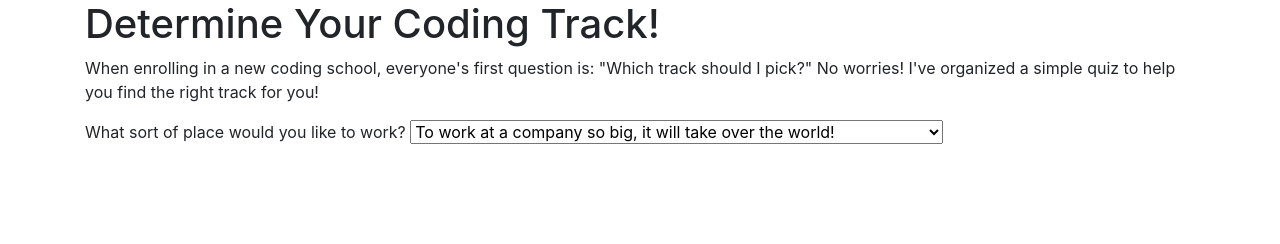
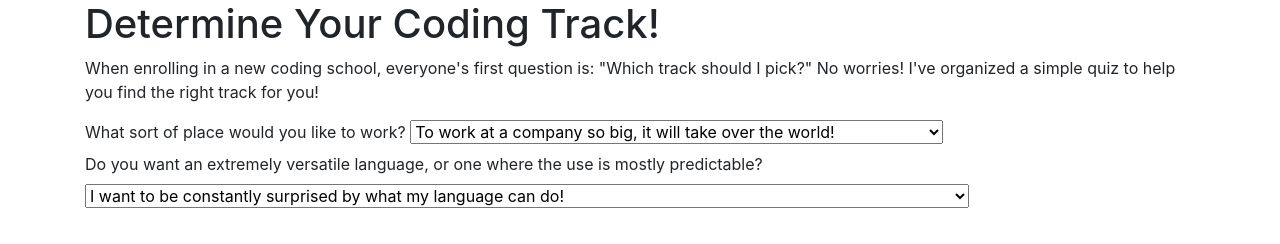
Before and after one commit to mshipley57/js-project, a plain HTML site: page index.html in a window 1280 px wide. Drawn offline with nearby package versions, Linux system fonts and the light colour scheme.

Commit message:
add question 2

```diff
--- a/index.html
+++ b/index.html
@@ -24,9 +24,21 @@
             </select>
           </div>
 
+          <div class="form-group">
+            <label for="versatility">Do you want an extremely versatile language, or one where the use is mostly predictable?</label>
+            <select id="versatility">
+              <option value="notpredict">I want to be constantly surprised by what my language can do!</option>
+              <option value="defpredict">I want predictability, and stability, and one day a pet cat who loves me for me, and not just the treats in my pocket.</option>
+            </select>
+          </div>
 
 
 
 
+
+
+
+      </div>
+
   </body>
 </html>
```
